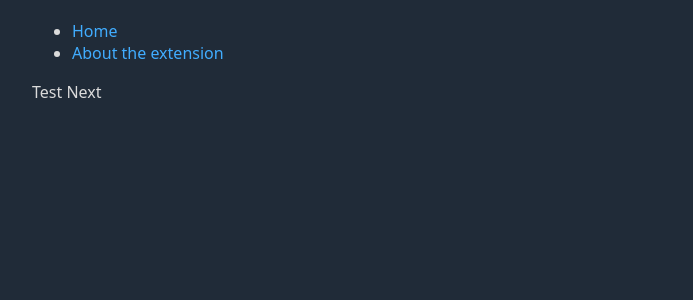
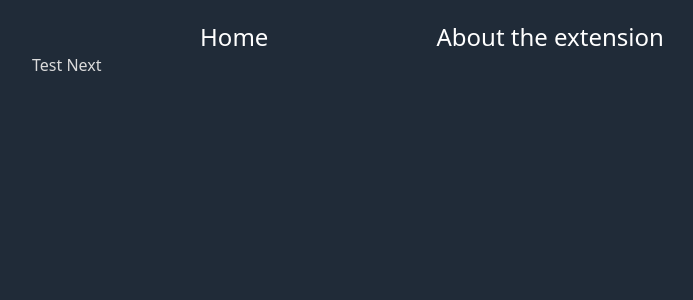
Before and after one commit to ashleystringer/test-next, a Next.js app: page / in a window 1280 px wide. Shown: the top 300 px of the page, without its empty margins (208-901 px from the left). Built offline with nearby package versions, Linux system fonts and the light colour scheme.

Commit message:
added navbar style

```diff
--- a/src/pages/_app.js
+++ b/src/pages/_app.js
@@ -1,3 +1,4 @@
+import "@/styles/navbar.css";
 import NavBar from "../components/NavBar";
 
 export default function App({ Component, pageProps }) {
--- /dev/null
+++ b/src/styles/navbar.css
@@ -0,0 +1,17 @@
+nav ul {
+    list-style-type: none;
+    margin: 0;
+    padding: 0;
+    display: flex;
+    justify-content: space-evenly;
+    font-size: 1.5rem;
+}
+
+nav li a {
+    color: white;
+}
+
+nav li a:hover {
+    text-decoration: none;
+    color: #c3c3c3;
+}
```
